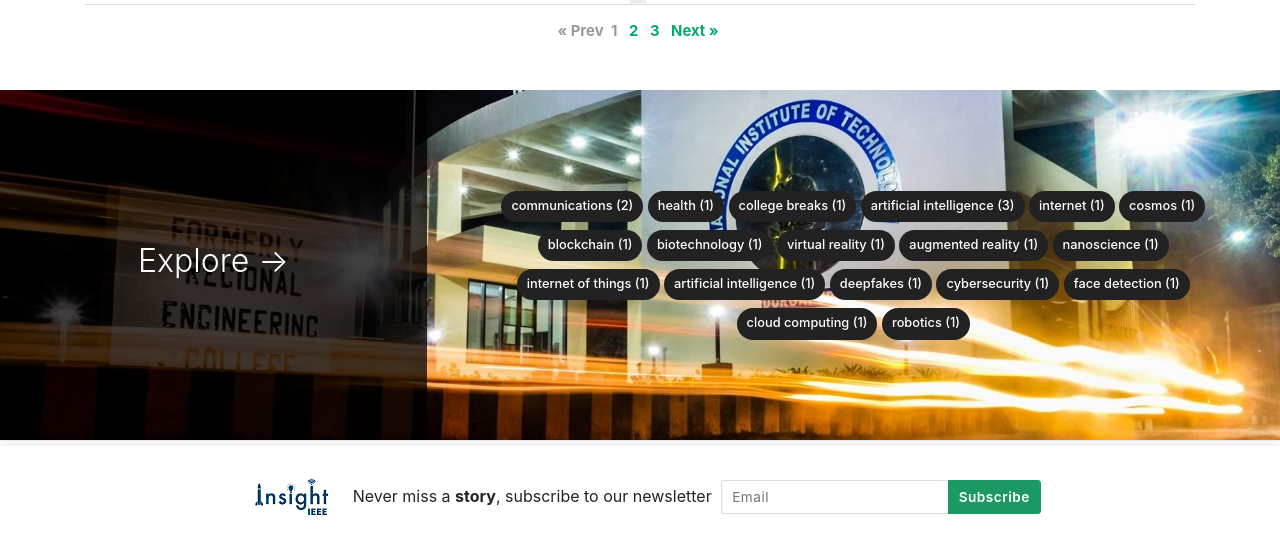
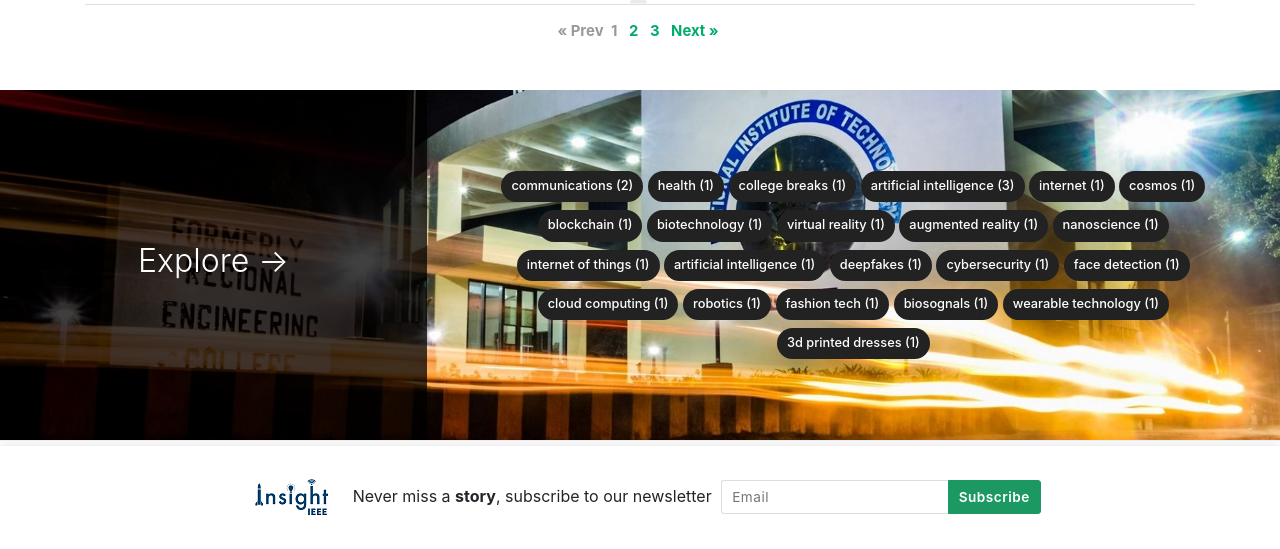
Before and after one commit to ieeesb-nitdgp/insight, a Jekyll site: the page built from index.html, in a window 1280 px wide and 900 px high, scrolled down 2151 px, cut to the strip 351-900 px from the top of the window. Built offline with Jekyll 4.4.1, drawn with Linux system fonts in a browser that asks for light colours; nearby versions of some CDN libraries; the list of posts is cut into pages by our own code.

Commit message:
categories updated

```diff
--- a/_posts/dir_2020/2021-08-03-RoboticDresses.md
+++ b/_posts/dir_2020/2021-08-03-RoboticDresses.md
@@ -2,7 +2,7 @@
 layout: post
 title:  "Robotics Dresses and Emotional Interfaces"
 author: Arshia
-categories: [Robotics]
+categories: [Robotics, Fashion Tech, Biosognals, Wearable Technology, 3D Printed Dresses]
 image: assets/images/robodress-images/rd_wide.png
 wide_image: assets/images/robodress-images/rd_wide.png
 thumb_image: assets/images/robodress-images/rd_thumb.png
```
Also changed, not shown: assets/images/2024/Arshia.jfif (deleted), assets/images/2024/Arshia.png (added).
